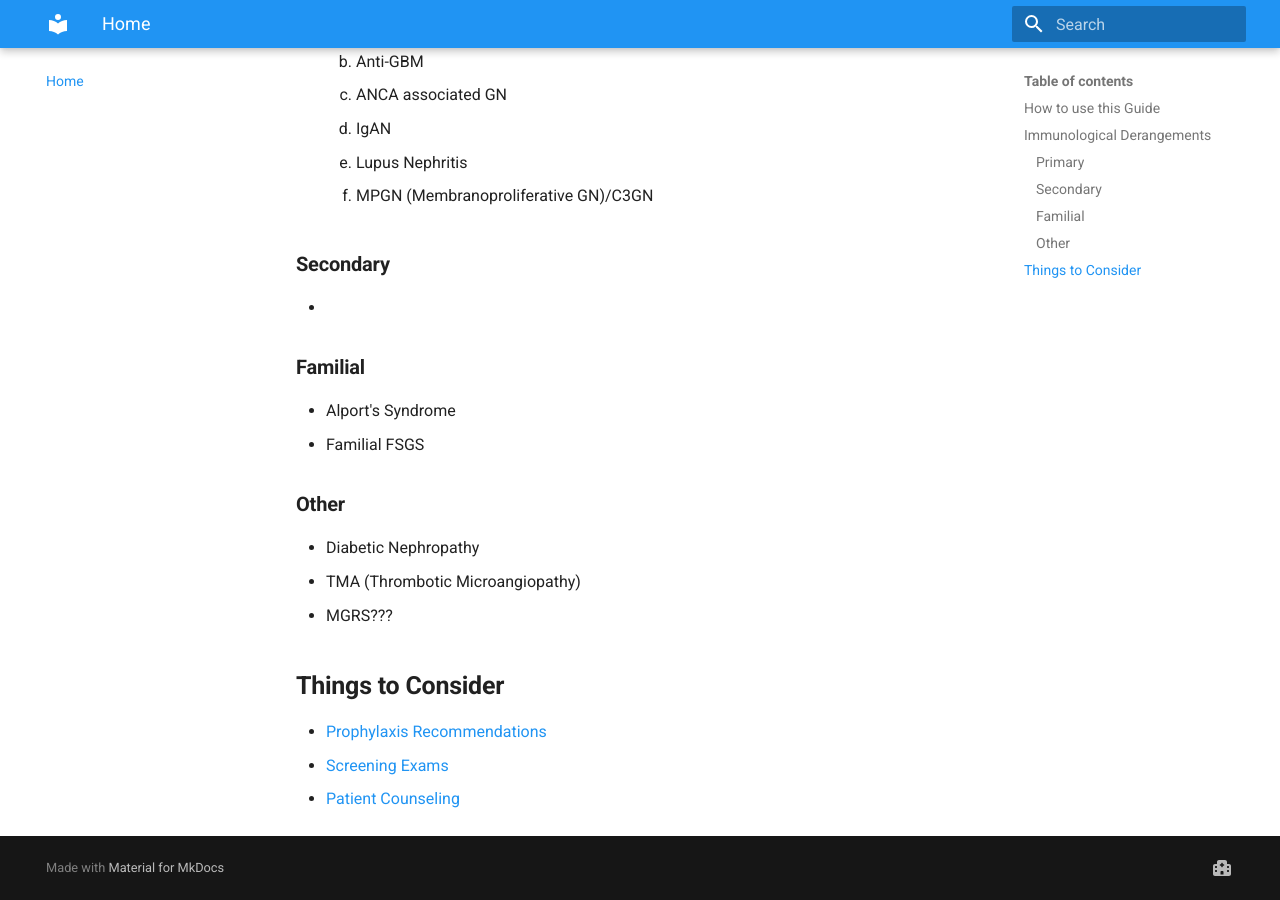
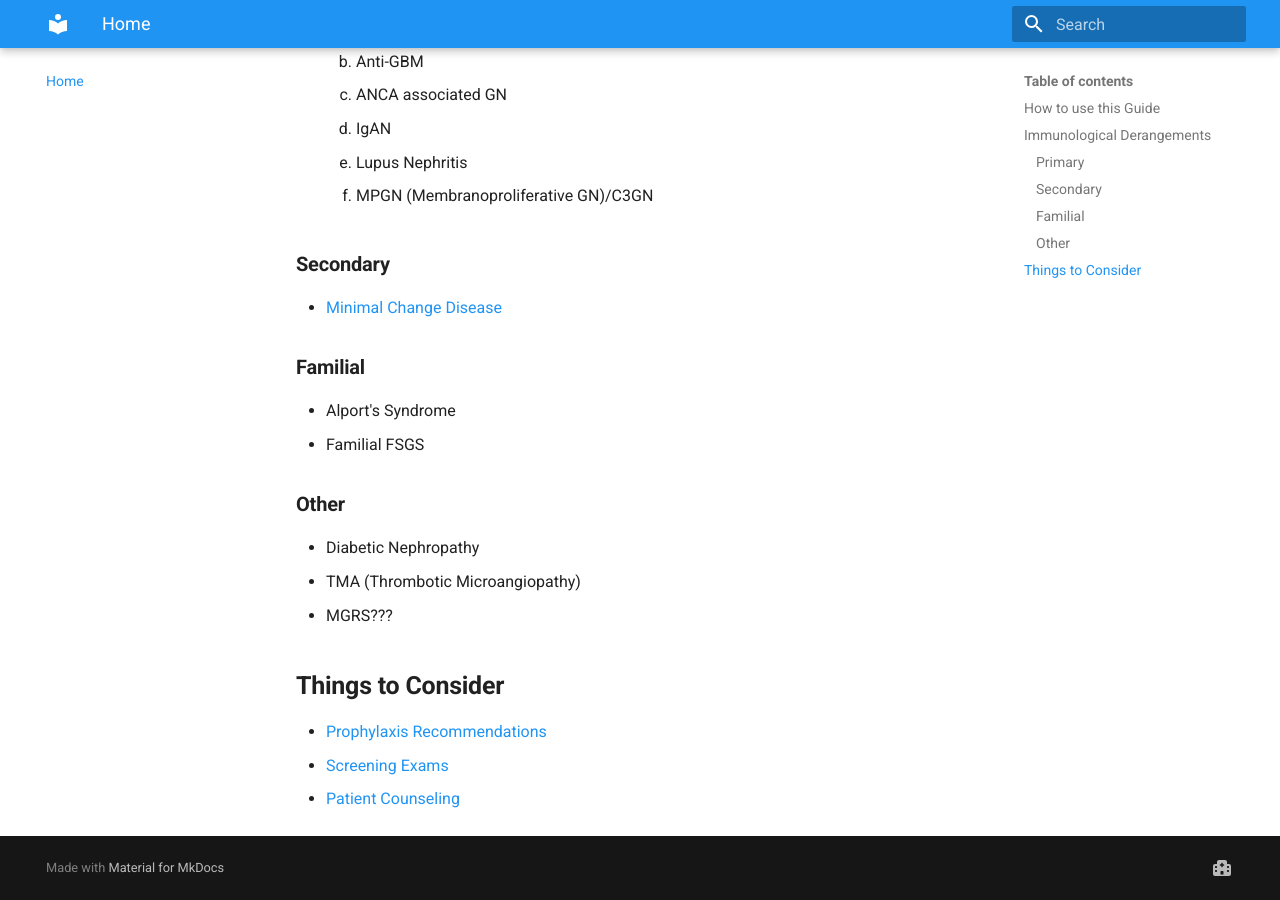
Before and after one commit to TTUNEPH2025/GN, an MkDocs documentation site: the page built from docs/index.md, in a window 1280 px wide and 900 px high, scrolled down 762 px. Built offline with MkDocs 1.6.1 and Material for MkDocs 9.7.7, drawn with Linux system fonts in a browser that asks for light colours.

Commit message:
Update index.md

```diff
--- a/docs/index.md
+++ b/docs/index.md
@@ -18,7 +18,7 @@
     5. Lupus Nephritis
     6. MPGN (Membranoproliferative GN)/C3GN
 ### **Secondary**
-*
+* [Minimal Change Disease](MCD.md)
 ### **Familial**
 * Alport's Syndrome
 * Familial FSGS
```
